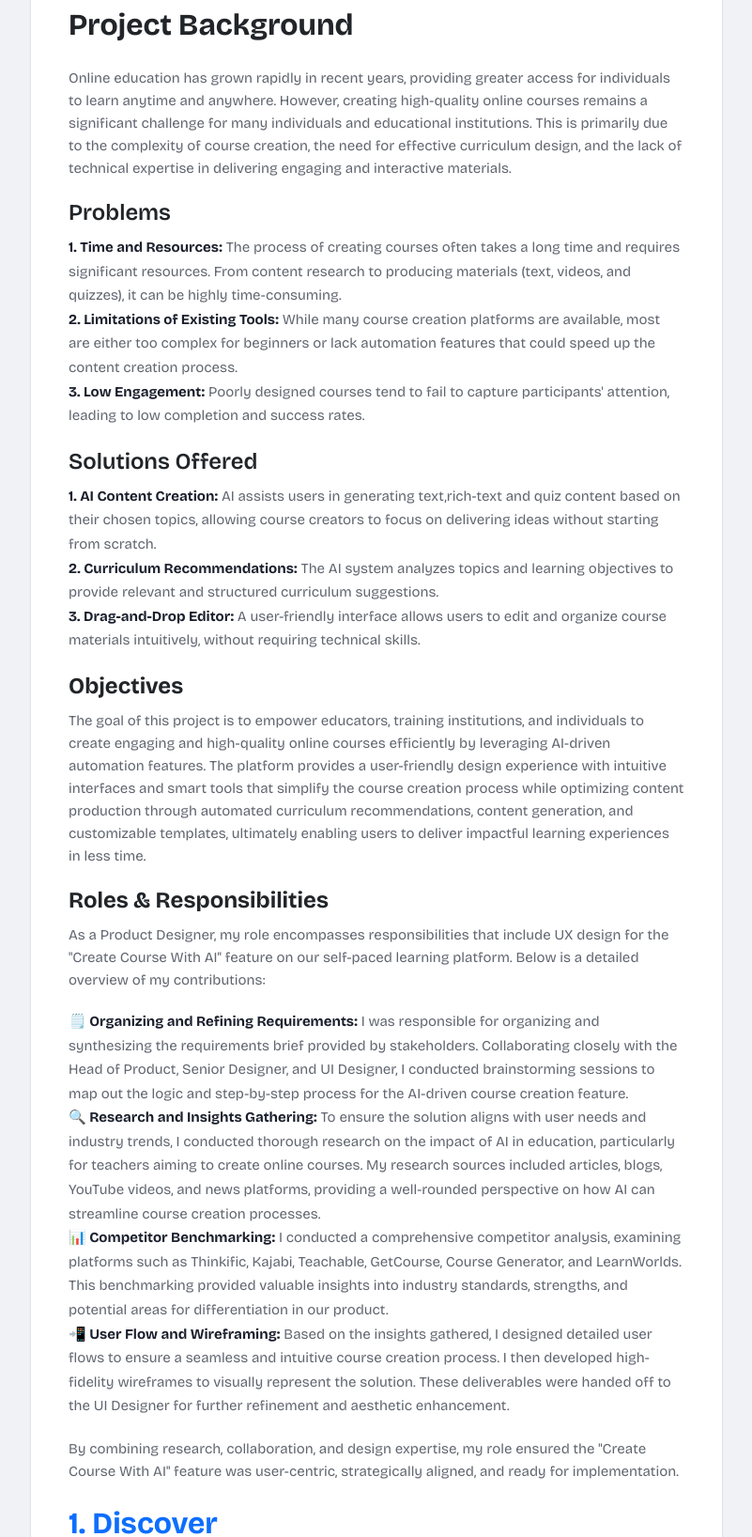
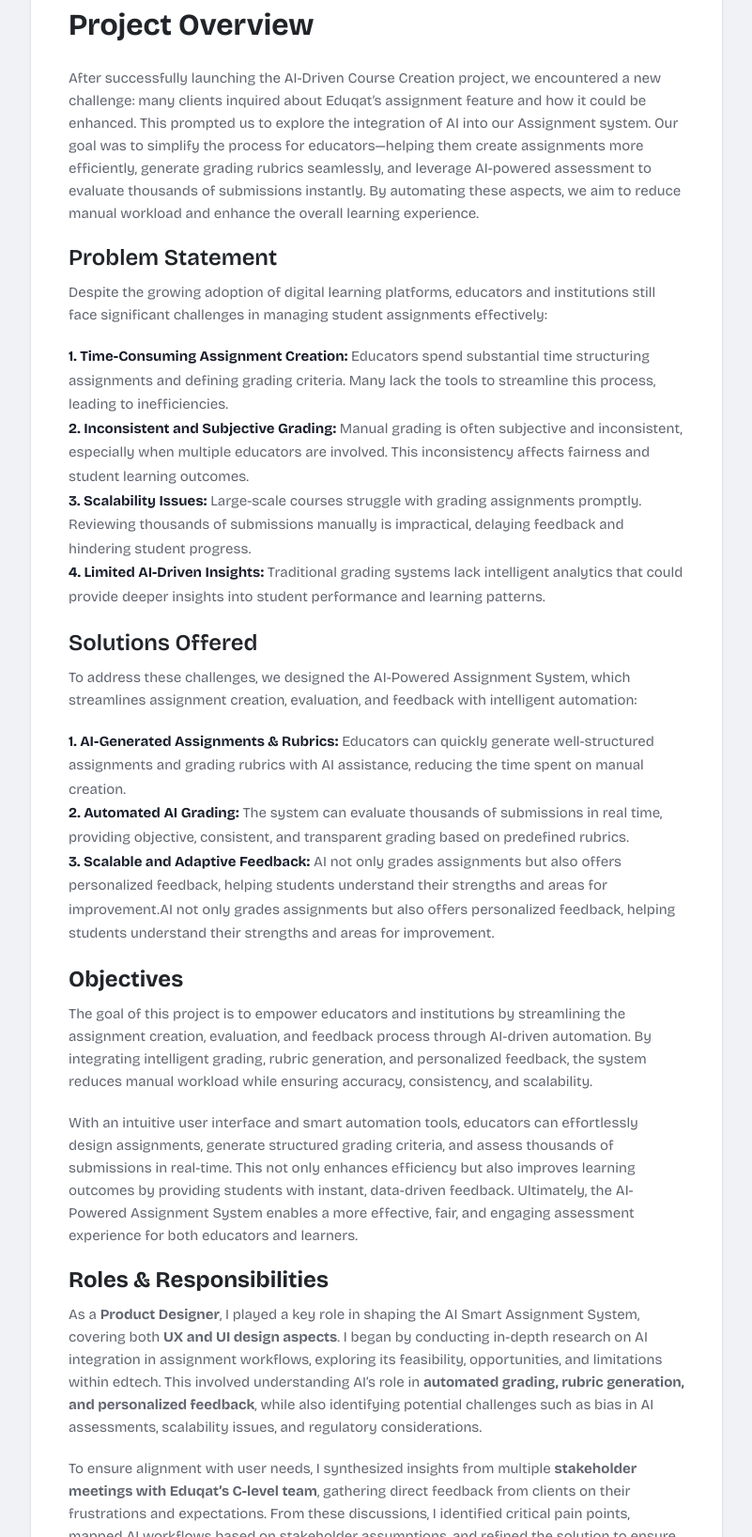
Before and after one commit to azrulartistik/azrul-portfolio-showcase, a plain HTML site: page portfolio-project-2.html in a window 1280 px wide. Shown: the part 1164-2800 px from the top of the page at 94% size, without its empty margins (429-1230 px from the left). Drawn offline with nearby package versions, Linux system fonts and the light colour scheme; some packages are replaced by stand-ins of ours; a script that the page names is missing.

Commit message:
update content & code part 9.2

```diff
--- a/portfolio-project-2.html
+++ b/portfolio-project-2.html
@@ -229,7 +229,7 @@
                       companies and institutions. Currently I'm diving into front-end coding ⚙️</p>
                       <div class="common-button-groups">
                         <!-- View CV button -->
-                        <a class="btn btn-call" href="https://drive.google.com/file/d/1GmXUGTA0YTMYciLD2jUOUDU6DdOtXLii/view?usp=sharing" target="_blank">
+                        <a class="btn btn-call" href="https://drive.google.com/file/d/1ZLQMZfrSWHhxLieLMj4o6UBsBB3hd8y0/view?usp=sharing" target="_blank">
                           <svg class="icon" width="25" height="24" viewBox="0 0 25 24" fill="none"
                             xmlns="http://www.w3.org/2000/svg">
                             <!-- Ikon dokumen sebagai pengganti ikon telepon -->
@@ -310,15 +310,15 @@
                         </div>
                       </div>
                       <div class="overview">
-                        <h4 class="card-title" style="color: #19A2A8;">Eduqat - AI Quiz Creation</h4>
+                        <h4 class="card-title" style="color: #19A2A8;">Eduqat - AI Smart Assignment</h4>
 
                         <p>
                           <b>My Role:</b> Product Designer & Researcher
 
                         </p>
-                        <p><b>Team Contributor:</b> Head of Product, PM, Product Designer, UIX Designer, UAT, and
-                          Dev Team.</p>
-                        <p> <b>Project Duration:</b> 3-6 Months</p>
+                        <p><b>Team Contributor:</b> 1 Head of Product, 1 PM, 2 Product Designers, 1 UIX Designer, 2 UATs, and
+                          4 Devs.</p>
+                        <p> <b>Project Duration:</b> 1-2 Months</p>
                         <p><b>Status:</b> <span style="color: #09bd69;">Development Success</span></p>
                       </div>
                     </div>
@@ -339,80 +339,53 @@
                       </div>
                     </div>
                     <div class="more-info-block">
-                      <h4 class="more-info-title" style="color: #212529;"><b>Project Background</b></h4>
-                      <p>Online education has grown rapidly in recent years, providing greater access for individuals to learn anytime
-                        and anywhere. However, creating high-quality online courses remains a significant challenge for many individuals
-                        and educational institutions. This is primarily due to the complexity of course creation, the need for effective
-                        curriculum design, and the lack of technical expertise in delivering engaging and interactive materials.</p>
-                        <h4 class="card-title">Problems</h4>
+                      <h4 class="more-info-title" style="color: #212529;"><b>Project Overview</b></h4>
+                      <p>After successfully launching the AI-Driven Course Creation project, we encountered a new challenge: many clients
+                        inquired about Eduqat’s assignment feature and how it could be enhanced. This prompted us to explore
+                        the integration of AI into our Assignment system. Our goal was to simplify the process for educators—helping them
+                        create assignments more efficiently, generate grading rubrics seamlessly, and leverage AI-powered assessment
+                        to evaluate thousands of submissions instantly. By automating these aspects, we aim to reduce manual workload
+                        and enhance the overall learning experience.</p>
+                        <h4 class="card-title">Problem Statement</h4>
+                        <p>Despite the growing adoption of digital learning platforms, educators and institutions still face significant
+                          challenges in managing student assignments effectively:</p>
                       <ul class="list-unstyled">
                         <li>
-                          <b>1. Time and Resources:</b> The process of creating courses often takes a long time and requires significant resources.
-                          From content research to producing materials (text, videos, and quizzes), it can be highly time-consuming.
+                          <b>1. Time-Consuming Assignment Creation:</b> Educators spend substantial time structuring assignments and defining grading criteria. Many lack the tools to streamline this process, leading to inefficiencies.
                         </li>
                         <li>
-                          <b>2. Limitations of Existing Tools:</b> While many course creation platforms are available, most are either
-                          too complex for beginners or lack automation features that could speed up the content creation process.
+                          <b>2. Inconsistent and Subjective Grading:</b> Manual grading is often subjective and inconsistent, especially when multiple educators are involved. This inconsistency affects fairness and student learning outcomes.
                         </li>
                         <li>
-                          <b>3. Low Engagement:</b> Poorly designed courses tend to fail to capture participants' attention,
-                          leading to low completion and success rates.
+                          <b>3. Scalability Issues:</b> Large-scale courses struggle with grading assignments promptly. Reviewing thousands of submissions manually is impractical, delaying feedback and hindering student progress.
+                        </li>
+                        <li>
+                          <b>4. Limited AI-Driven Insights:</b> Traditional grading systems lack intelligent analytics that could provide deeper insights into student performance and learning patterns.
                         </li>
                       </ul>
                       <h4 class="card-title">Solutions Offered</h4>
+                      <p>To address these challenges, we designed the AI-Powered Assignment System, which streamlines assignment creation, evaluation, and feedback with intelligent automation:</p>
                       <ul class="list-unstyled">
                         <li>
-                          <b>1. AI Content Creation:</b> AI assists users in generating text,rich-text and quiz content based on
-                          their chosen topics, allowing course creators to focus on delivering ideas without starting from scratch.
+                          <b>1. AI-Generated Assignments & Rubrics:</b> Educators can quickly generate well-structured assignments and grading rubrics with AI assistance, reducing the time spent on manual creation.
                         </li>
                         <li>
-                          <b>2. Curriculum Recommendations:</b> The AI system analyzes topics and learning objectives to provide
-                          relevant and structured curriculum suggestions.
+                          <b>2. Automated AI Grading:</b> The system can evaluate thousands of submissions in real time, providing objective, consistent, and transparent grading based on predefined rubrics.
                         </li>
                         <li>
-                          <b>3. Drag-and-Drop Editor:</b> A user-friendly interface allows users to edit and organize course materials
-                          intuitively, without requiring technical skills.
+                          <b>3. Scalable and Adaptive Feedback:</b> AI not only grades assignments but also offers personalized feedback, helping students understand their strengths and areas for improvement.AI not only grades assignments but also offers personalized feedback, helping students understand their strengths and areas for improvement.
                         </li>
                       </ul>
                       <div class="more-info-block">
                         <h4 class="card-title"><b>Objectives</b></h4>
-                        <p>The goal of this project is to empower educators, training institutions, and individuals to create engaging
-                          and high-quality online courses efficiently by leveraging AI-driven automation features. The platform provides
-                          a user-friendly design experience with intuitive interfaces and smart tools that simplify the course creation
-                          process while optimizing content production through automated curriculum recommendations, content generation,
-                          and customizable templates, ultimately enabling users to deliver impactful learning experiences in less time.</p>
+                        <p>The goal of this project is to empower educators and institutions by streamlining the assignment creation, evaluation, and feedback process through AI-driven automation. By integrating intelligent grading, rubric generation, and personalized feedback, the system reduces manual workload while ensuring accuracy, consistency, and scalability.</p>
+                        <p>With an intuitive user interface and smart automation tools, educators can effortlessly design assignments, generate structured grading criteria, and assess thousands of submissions in real-time. This not only enhances efficiency but also improves learning outcomes by providing students with instant, data-driven feedback. Ultimately, the AI-Powered Assignment System enables a more effective, fair, and engaging assessment experience for both educators and learners.</p>
                           <div class="more-info-block">
                         <h4 class="card-title"><b>Roles & Responsibilities</b></h4>
-                        <p>As a Product Designer, my role encompasses responsibilities that include UX design for the "Create Course
-                          With AI" feature on our self-paced learning platform. Below is a detailed overview of my contributions:</p>
-                          <ul class="list-unstyled">
-                            <li>
-                              <b>🗒️ Organizing and Refining Requirements:</b> I was responsible for organizing and synthesizing the
-                              requirements brief provided by stakeholders. Collaborating closely with the Head of Product,
-                              Senior Designer, and UI Designer, I conducted brainstorming sessions to map out the logic and
-                              step-by-step process for the AI-driven course creation feature.
-                            </li>
-                            <li>
-                              <b>🔍 Research and Insights Gathering:</b> To ensure the solution aligns with user needs and industry trends,
-                              I conducted thorough research on the impact of AI in education, particularly for teachers aiming to create
-                              online courses. My research sources included articles, blogs, YouTube videos, and news platforms, providing
-                              a well-rounded perspective on how AI can streamline course creation processes.
-                            </li>
-                            <li>
-                              <b>📊 Competitor Benchmarking:</b> I conducted a comprehensive competitor analysis, examining platforms such
-                              as Thinkific, Kajabi, Teachable, GetCourse, Course Generator, and LearnWorlds. This benchmarking provided
-                              valuable insights into industry standards, strengths, and potential areas for differentiation in our product.
-                            </li>
-                            <li>
-                              <b>📲 User Flow and Wireframing:</b> Based on the insights gathered, I designed detailed user flows to ensure
-                              a seamless and intuitive course creation process. I then developed high-fidelity wireframes to visually
-                              represent the solution. These deliverables were handed off to the UI Designer for further refinement and
-                              aesthetic enhancement.
-                            </li>
-                          </ul>
-                          <p>By combining research, collaboration, and design expertise, my role ensured the "Create Course With AI"
-                            feature was user-centric, strategically aligned, and ready for implementation.</p>
-                            <ul class="list-unstyled">
+                        <p>As a <b>Product Designer</b>, I played a key role in shaping the AI Smart Assignment System, covering both <b>UX and UI design aspects</b>. I began by conducting in-depth research on AI integration in assignment workflows, exploring its feasibility, opportunities, and limitations within edtech. This involved understanding AI’s role in <b>automated grading, rubric generation, and personalized feedback</b>, while also identifying potential challenges such as bias in AI assessments, scalability issues, and regulatory considerations.</p>
+                        <p>To ensure alignment with user needs, I synthesized insights from multiple <b>stakeholder meetings with Eduqat’s C-level team</b>, gathering direct feedback from clients on their frustrations and expectations. From these discussions, I identified critical pain points, mapped AI workflows based on stakeholder assumptions, and refined the solution to ensure both technical viability and educator usability.</p>
+                        <p>Competitor benchmarking was another key part of my role, where I analyzed how leading edtech platforms implemented AI-driven assignment tools. This research helped uncover industry best practices, feature logic, and usability gaps that informed our design strategy.</p>
+                        <p>With these insights, I developed <b>user flows, wireframes, and initial UI designs</b>, ensuring a seamless experience for educators. My work laid the foundation for the <b>AI-powered assignment creation, grading automation, and scalable feedback system</b>, before the final UI refinements were handed off to the dedicated <b>UI Designer</b>.</p>
 
                     <div class="more-info-block">
                       <h4 class="more-info-title text-primary"><b>1. Discover</b></h4>
```
Also changed, not shown: about.html (+1 -1 lines), article.html (+1 -1 lines), blog-template.html (+1 -1 lines), blog.html (+1 -1 lines), contact.html (+1 -1 lines), index.html (+1 -1 lines), portfolio-project-1.html (+2 -2 lines), portfolio.html (+3 -3 lines), services.html (+1 -1 lines), 1 other file.
